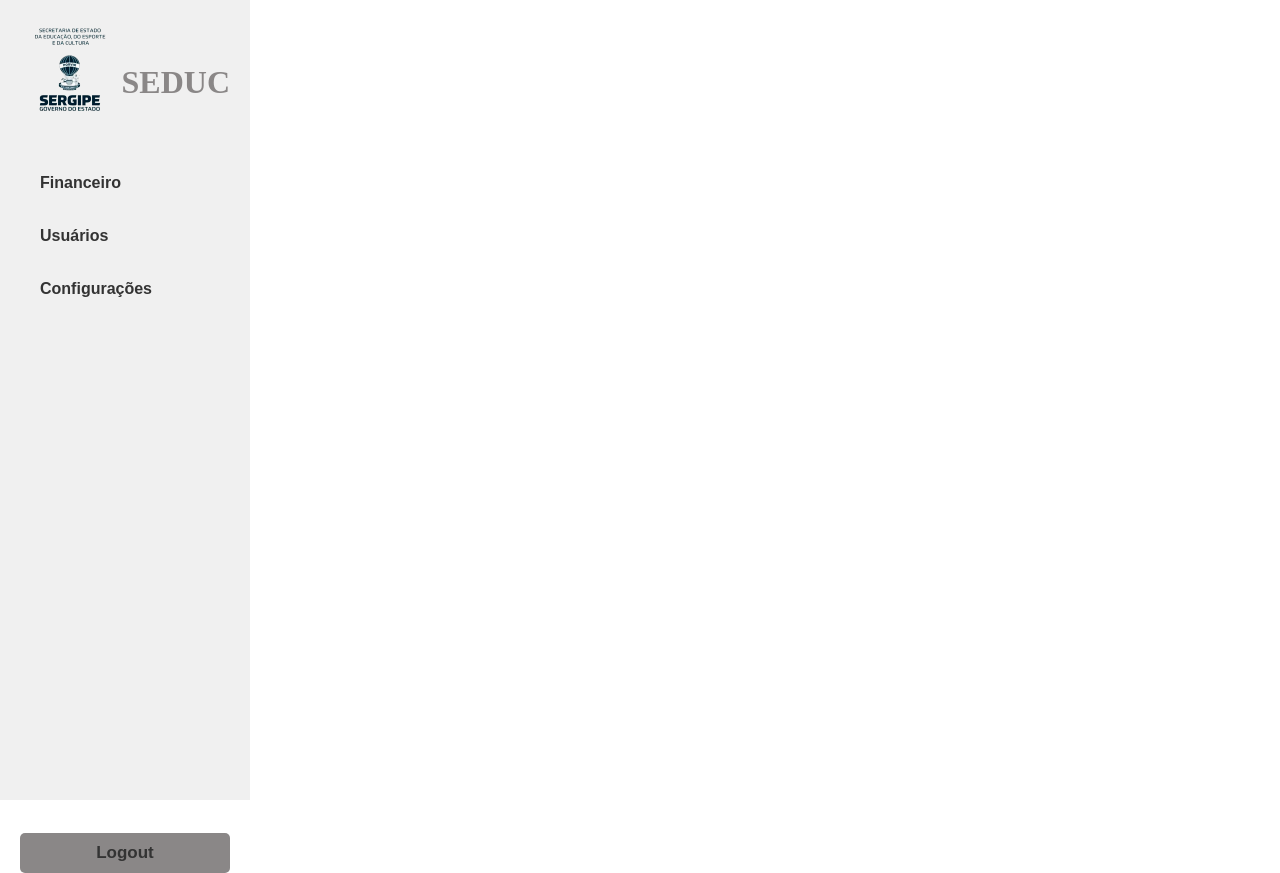
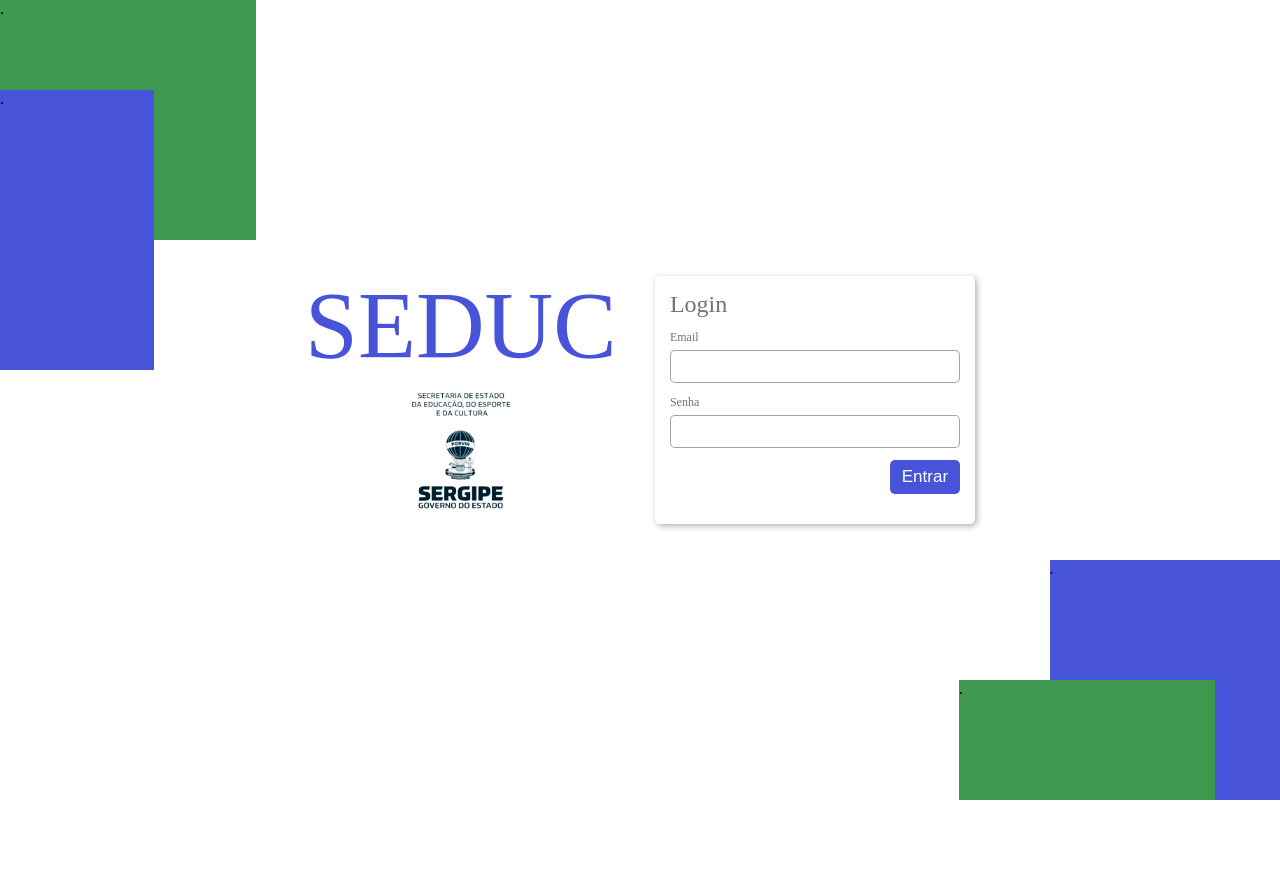
Before and after one commit to ByteCarlos/custo-facil-web, a React (Vite) app: page / in a window 1280 px wide. After the commit the page ends 800 px from the top, so only its background shows below. Built offline with nearby package versions, Linux system fonts and the light colour scheme; a web font is replaced by a local one.

Commit message:
Update app.jsx

```diff
--- a/src/app.jsx
+++ b/src/app.jsx
@@ -5,6 +5,6 @@
 
 export default function App(){
     return(
-        <Sidebar />
+        <Login />
     )
 }
```
